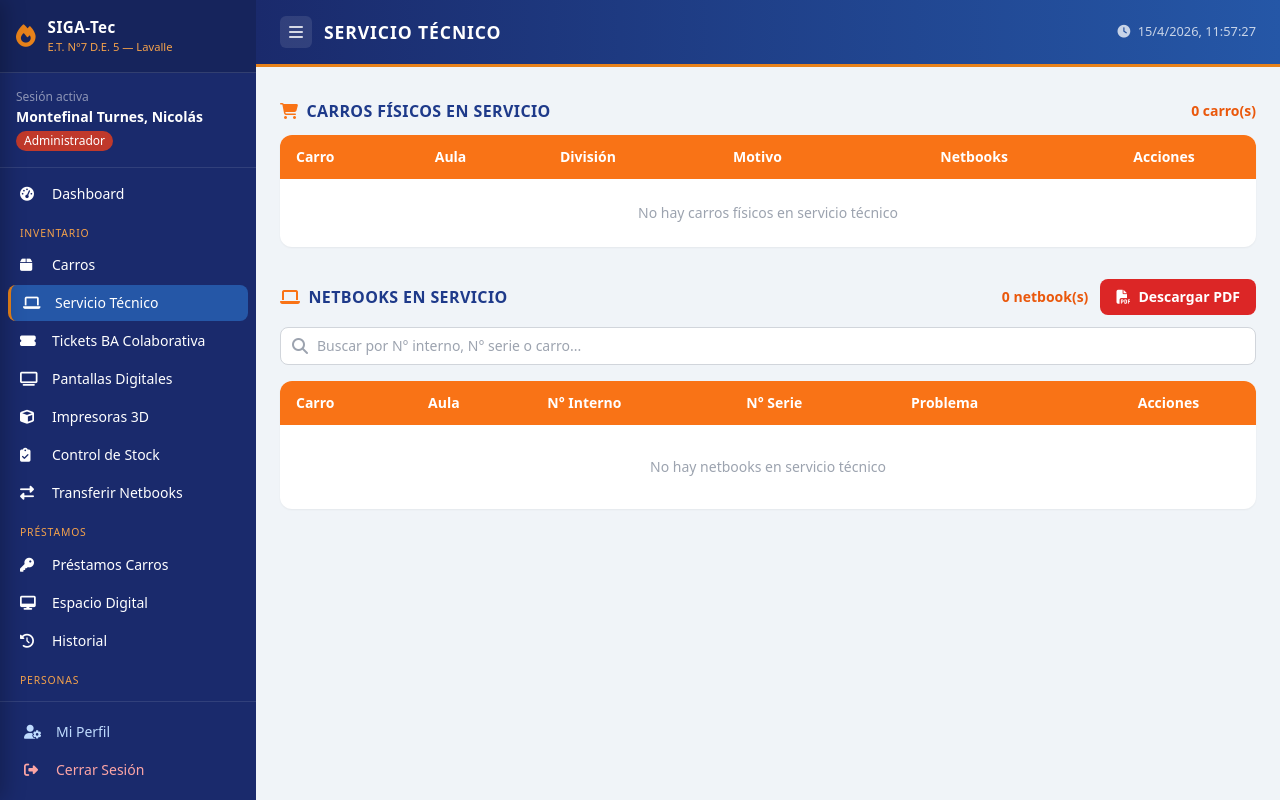
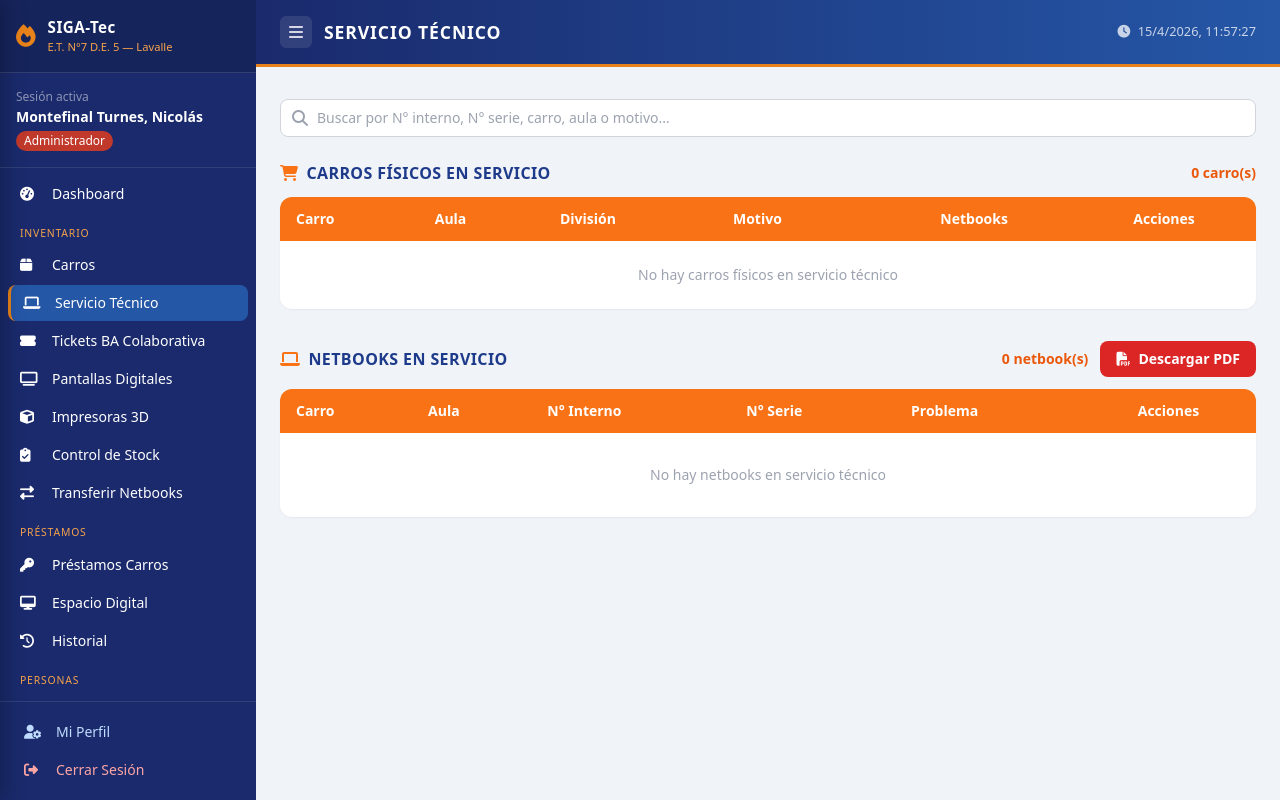
Before and after one commit to N9M8T19/SIGAtec, a Flask app: page /netbooks/servicio-tecnico in a window 1280 px wide. Run offline with Flask 3, Linux system fonts and the light colour scheme; a user stored in the database is signed in; some libraries are stand-ins or nearby versions.

Commit message:
feat: buscador global en servicio tecnico filtra carros y netbooks

```diff
--- a/templates/netbooks/servicio_tecnico.html
+++ b/templates/netbooks/servicio_tecnico.html
@@ -4,12 +4,22 @@
 
 {% block content %}
 
+<!-- Buscador global -->
+<div class="mb-6">
+    <div class="relative">
+        <i class="fas fa-search absolute left-3 top-1/2 -translate-y-1/2 text-gray-400"></i>
+        <input type="text" id="buscadorServicio"
+               placeholder="Buscar por N° interno, N° serie, carro, aula o motivo..."
+               class="w-full pl-9 pr-4 py-2 border border-gray-300 rounded-lg text-sm focus:outline-none focus:ring-2 focus:ring-orange-400">
+    </div>
+</div>
+
 {# ── CARROS FÍSICOS EN SERVICIO ── #}
 <div class="flex justify-between items-center mb-3">
     <h2 class="text-base font-bold text-blue-900 uppercase tracking-wide">
         <i class="fas fa-shopping-cart mr-2 text-orange-500"></i>Carros físicos en servicio
     </h2>
-    <span class="text-orange-600 font-semibold text-sm">{{ carros_servicio|length }} carro(s)</span>
+    <span class="text-orange-600 font-semibold text-sm" id="contador-carros">{{ carros_servicio|length }} carro(s)</span>
 </div>
 
 <div class="bg-white rounded-xl shadow-sm overflow-hidden mb-8">
@@ -24,9 +34,10 @@
                 <th class="px-4 py-3 text-center">Acciones</th>
             </tr>
         </thead>
-        <tbody class="divide-y divide-gray-100">
+        <tbody class="divide-y divide-gray-100" id="tablaCarros">
             {% for carro in carros_servicio %}
-            <tr class="hover:bg-orange-50">
+            <tr class="hover:bg-orange-50 fila-carro"
+                data-buscar="{{ carro.display | lower }} {{ carro.numero_fisico or '' }} {{ carro.aula or '' }} {{ carro.division or '' }} {{ carro.motivo_servicio or '' }}">
                 <td class="px-4 py-3 font-bold text-blue-900">{{ carro.display }}</td>
                 <td class="px-4 py-3">{{ carro.aula or '—' }}</td>
                 <td class="px-4 py-3">{{ carro.division or '—' }}</td>
@@ -38,7 +49,7 @@
                 <td class="px-4 py-3 text-center text-gray-600">{{ carro.total_netbooks }}</td>
                 <td class="px-4 py-3 text-center">
                     <form method="POST" action="{{ url_for('carros.recuperar_carro', id=carro.id) }}"
-                          onsubmit="return confirm('¿Confirmar que el carro {{ carro.display | e }} volvió del servicio y está operativo?')">
+                          onsubmit="return confirm('Confirmar que el carro volvio del servicio y esta operativo?')">
                         <button type="submit"
                                 class="bg-green-600 hover:bg-green-700 text-white px-3 py-1 rounded text-xs font-semibold">
                             <i class="fas fa-check mr-1"></i>Recuperado
@@ -47,7 +58,7 @@
                 </td>
             </tr>
             {% else %}
-            <tr>
+            <tr class="fila-carro" data-buscar="">
                 <td colspan="6" class="px-4 py-6 text-center text-gray-400">
                     No hay carros físicos en servicio técnico
                 </td>
@@ -63,21 +74,11 @@
         <i class="fas fa-laptop mr-2 text-orange-500"></i>Netbooks en servicio
     </h2>
     <div class="flex items-center gap-3">
-        <span class="text-orange-600 font-semibold text-sm">{{ netbooks|length }} netbook(s)</span>
+        <span class="text-orange-600 font-semibold text-sm" id="contador-netbooks">{{ netbooks|length }} netbook(s)</span>
         <a href="{{ url_for('reportes.pdf_servicio') }}"
            class="bg-red-600 hover:bg-red-700 text-white px-4 py-2 rounded-lg text-sm font-semibold">
             <i class="fas fa-file-pdf mr-2"></i>Descargar PDF
         </a>
-    </div>
-</div>
-
-<!-- Buscador -->
-<div class="mb-4">
-    <div class="relative">
-        <i class="fas fa-search absolute left-3 top-1/2 -translate-y-1/2 text-gray-400"></i>
-        <input type="text" id="buscadorServicio"
-               placeholder="Buscar por N° interno, N° serie o carro..."
-               class="w-full pl-9 pr-4 py-2 border border-gray-300 rounded-lg text-sm focus:outline-none focus:ring-2 focus:ring-orange-400">
     </div>
 </div>
 
@@ -93,10 +94,10 @@
                 <th class="px-4 py-3 text-center">Acciones</th>
             </tr>
         </thead>
-        <tbody class="divide-y divide-gray-100" id="tablaServicio">
+        <tbody class="divide-y divide-gray-100" id="tablaNetbooks">
             {% for nb in netbooks %}
-            <tr class="hover:bg-orange-50 fila-servicio"
-                data-buscar="{{ nb.numero_interno or '' }} {{ nb.numero_serie or '' }} {{ nb.carro.display if nb.carro else '' }} {{ nb.carro.numero_fisico if nb.carro else '' }}">
+            <tr class="hover:bg-orange-50 fila-netbook"
+                data-buscar="{{ nb.numero_interno or '' }} {{ nb.numero_serie or '' }} {{ nb.carro.display if nb.carro else '' }} {{ nb.carro.numero_fisico if nb.carro else '' }} {{ nb.carro.aula if nb.carro else '' }} {{ nb.problema or '' }}">
                 <td class="px-4 py-3 font-semibold">{{ nb.carro.display if nb.carro else '—' }}</td>
                 <td class="px-4 py-3">{{ nb.carro.aula or '—' }}</td>
                 <td class="px-4 py-3 font-semibold">{{ nb.numero_interno or '—' }}</td>
@@ -104,7 +105,7 @@
                 <td class="px-4 py-3 text-gray-500 text-xs">{{ nb.problema or '—' }}</td>
                 <td class="px-4 py-3 text-center">
                     <form method="POST" action="{{ url_for('netbooks.marcar_reparada', id=nb.id) }}"
-                          onsubmit="return confirm('¿Marcar como operativa?')">
+                          onsubmit="return confirm('Marcar como operativa?')">
                         <input type="hidden" name="origen" value="servicio_tecnico">
                         <button type="submit"
                                 class="bg-green-600 hover:bg-green-700 text-white px-3 py-1 rounded text-xs font-semibold">
@@ -114,7 +115,7 @@
                 </td>
             </tr>
             {% else %}
-            <tr>
+            <tr class="fila-netbook" data-buscar="">
                 <td colspan="6" class="px-4 py-8 text-center text-gray-400">
                     No hay netbooks en servicio técnico
                 </td>
@@ -127,10 +128,27 @@
 <script>
 document.getElementById('buscadorServicio').addEventListener('input', function() {
     const q = this.value.toLowerCase().trim();
-    document.querySelectorAll('.fila-servicio').forEach(fila => {
+
+    // Filtrar carros
+    let visiblesCarros = 0;
+    document.querySelectorAll('.fila-carro').forEach(fila => {
         const texto = fila.getAttribute('data-buscar').toLowerCase();
-        fila.style.display = (!q || texto.includes(q)) ? '' : 'none';
+        const visible = !q || texto.includes(q);
+        fila.style.display = visible ? '' : 'none';
+        if (visible && fila.getAttribute('data-buscar') !== '') visiblesCarros++;
     });
+    document.getElementById('contador-carros').textContent = visiblesCarros + ' carro(s)';
+
+    // Filtrar netbooks
+    let visiblesNetbooks = 0;
+    document.querySelectorAll('.fila-netbook').forEach(fila => {
+        const texto = fila.getAttribute('data-buscar').toLowerCase();
+        const visible = !q || texto.includes(q);
+        fila.style.display = visible ? '' : 'none';
+        if (visible && fila.getAttribute('data-buscar') !== '') visiblesNetbooks++;
+    });
+    document.getElementById('contador-netbooks').textContent = visiblesNetbooks + ' netbook(s)';
 });
 </script>
+
 {% endblock %}
```
